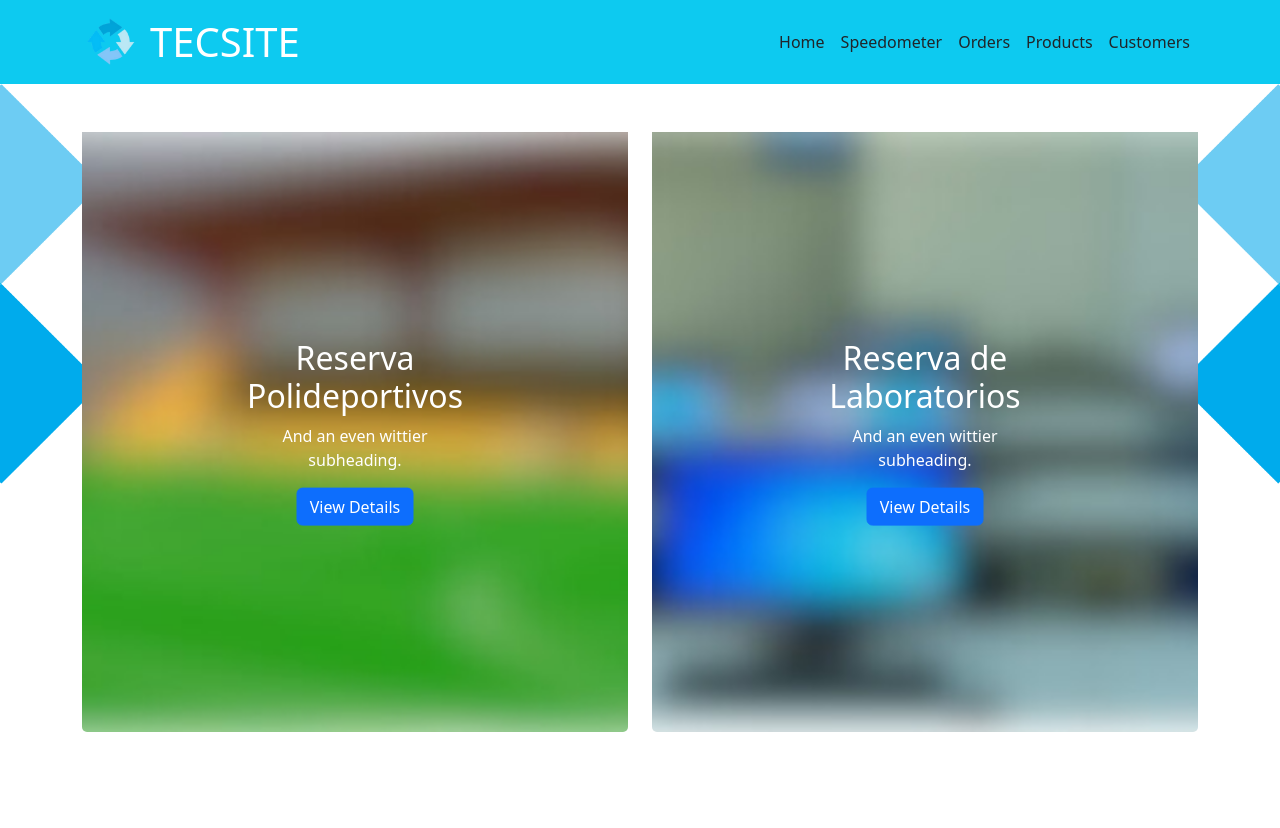
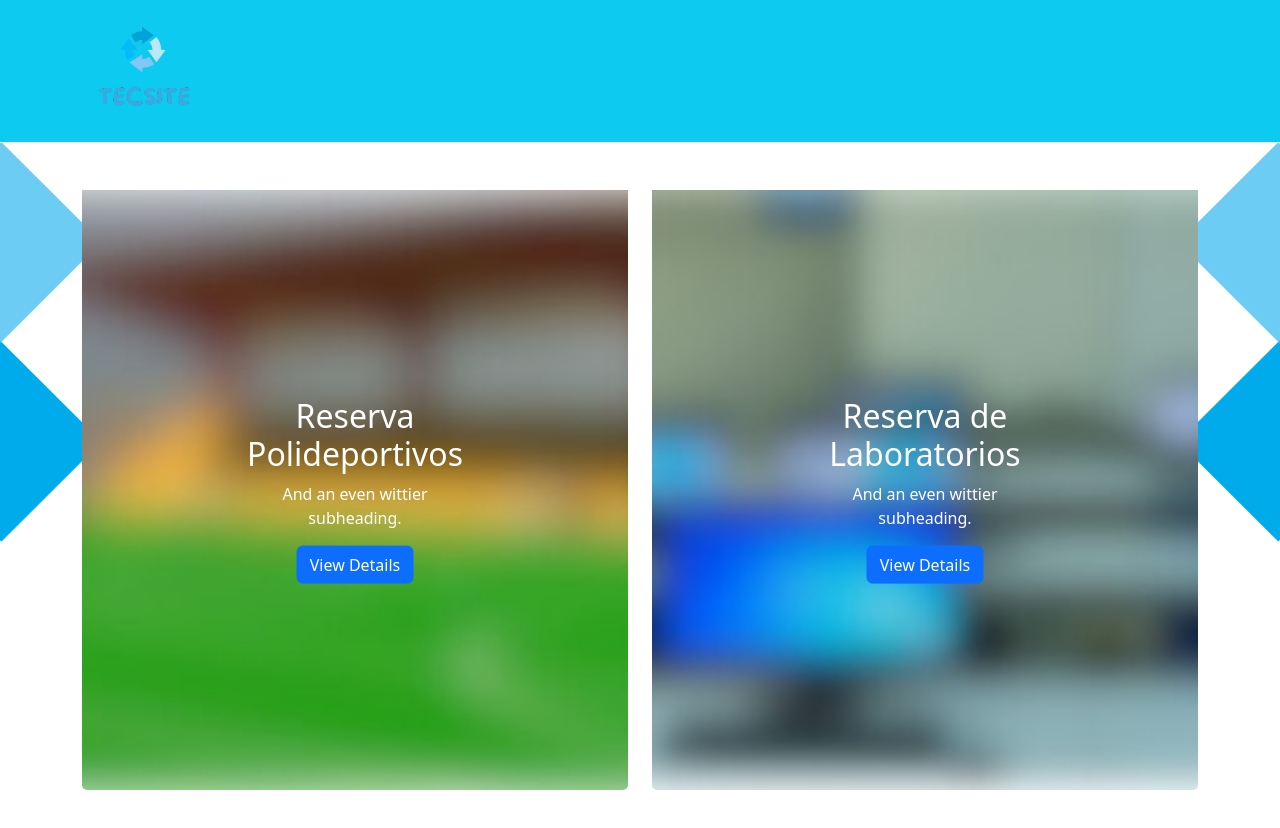
Before and after one commit to jesusaguero/tecsite_cliente, a React (Create React App) app in the folder cliente-frontend/: page /home in a window 1280 px wide. Shown: the top 828 px of the page. Before the commit the page ends 800 px from the top, so only its background shows below. Built offline with nearby package versions, Linux system fonts and the light colour scheme.

Commit message:
VISTA REACT

```diff
--- a/cliente-frontend/src/App.js
+++ b/cliente-frontend/src/App.js
@@ -1,5 +1,5 @@
 import React from 'react';
-import { BrowserRouter as Router, Routes, Route } from 'react-router-dom';
+import { BrowserRouter as Router, Routes, Route} from 'react-router-dom';
 import Home from './pages/home';
 import Login from './pages/login';
 import Polideportivos from './pages/polideportivos';
--- a/cliente-frontend/src/pages/home.js
+++ b/cliente-frontend/src/pages/home.js
@@ -1,6 +1,6 @@
 import React from 'react';
 import { Link } from 'react-router-dom';
-import logo from '../assets/logo.jpg';
+import logo from '../assets/logo.png';
 import image1 from '../assets/laboratoriobk.png';
 import image2 from '../assets/polideportivobk.png';
 import loginImageLeft from '../assets/signin_screen-2.png';
@@ -11,9 +11,10 @@ function Home() {
       <header>
       <nav className="navbar navbar-expand-lg navbar-dark bg-info">
         <div className="container">
+          <nav className="navbar navbar-expand-lg navbar-dark bg-info">
+            <div className="container">
               <Link to="/" className="navbar-brand d-flex align-items-center">
-            <img src={logo} alt="TECSITE Logo" width="60" height="58" className="me-2" />
-            <h1 className="m-0 ">TECSITE</h1>
+                <img src={logo} alt="TECSITE Logo" width="100" height="100" className="me-2" />
               </Link>
               <button
                   className="navbar-toggler"
@@ -26,35 +27,8 @@ function Home() {
               >
                 <span className="navbar-toggler-icon"></span>
               </button>
-          <div className="collapse navbar-collapse" id="navbarNav">
-            <ul className="navbar-nav ms-auto">
-              <li className="nav-item">
-                <Link to="/" className="nav-link text-dark" >
-                  Home
-                </Link>
-              </li>
-              <li className="nav-item">
-                <Link to="/speedometer" className="nav-link text-dark">
-                  Speedometer
-                </Link>
-              </li>
-              <li className="nav-item">
-                <Link to="/orders" className="nav-link text-dark">
-                  Orders
-                </Link>
-              </li>
-              <li className="nav-item">
-                <Link to="/products" className="nav-link text-dark">
-                  Products
-                </Link>
-              </li>
-              <li className="nav-item">
-                <Link to="/customers" className="nav-link text-dark">
-                  Customers
-                </Link>
-              </li>
-            </ul>
             </div>
+          </nav>
         </div>
       </nav>
     </header>
```
Also changed, not shown: 1 other file (tests, documents, lock files or other folders). Lines whose indentation alone changed are shown as unchanged.
